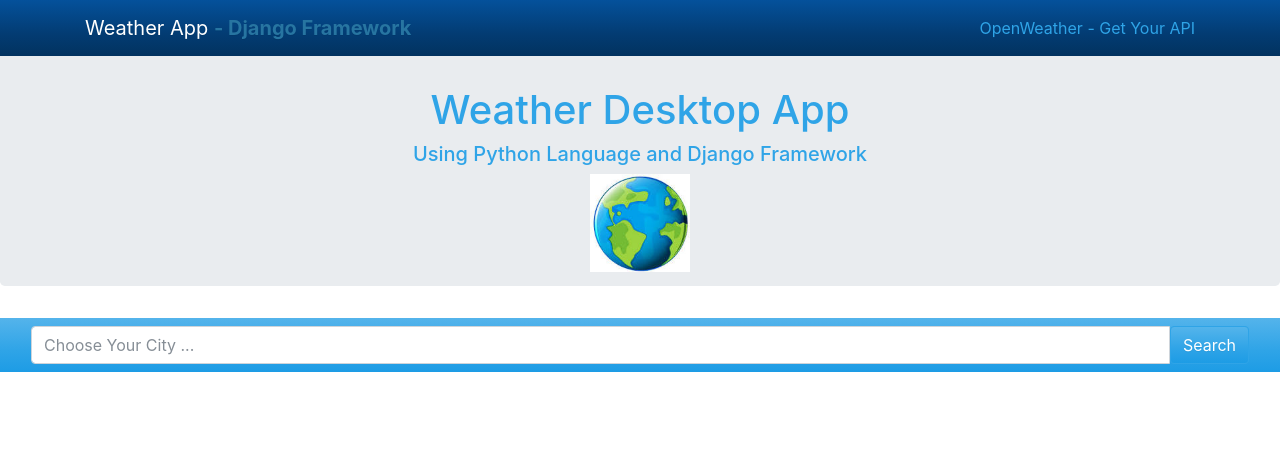
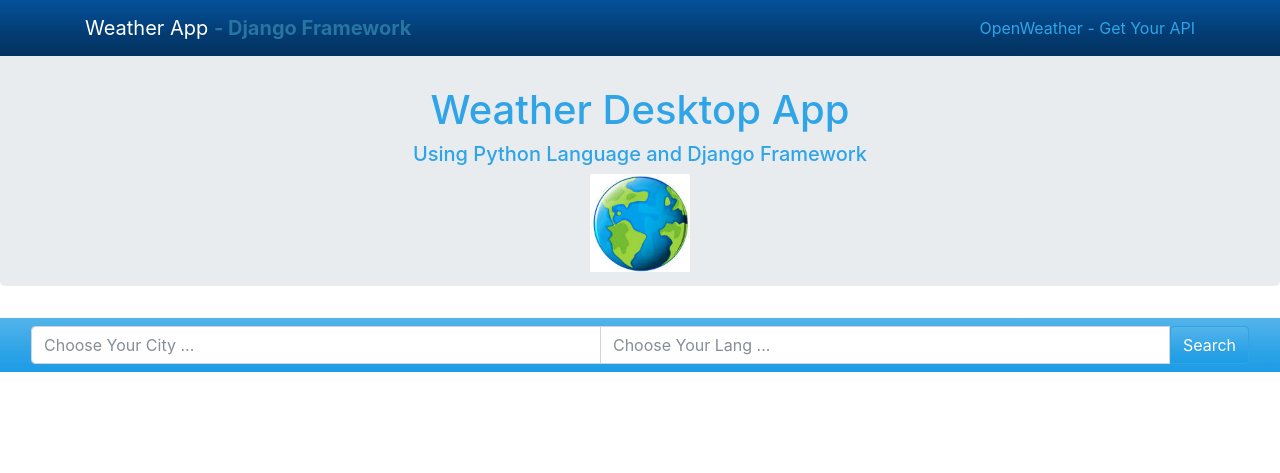
Before and after one commit to Divyanshukrishna/weather-api, a Django app: page / in a window 1280 px wide. Shown: the top 473 px of the page. Run offline with Django 5.2, Linux system fonts and the light colour scheme; some libraries are stand-ins or nearby versions.

Commit message:
language_chosen

```diff
--- a/myapp/views.py
+++ b/myapp/views.py
@@ -7,7 +7,8 @@ def home(request):
     data={}
     if request.method == 'POST':
         city = request.POST['city']
-        source = urllib.request.urlopen('https://api.openweathermap.org/data/2.5/weather?q=' + city + '&units=metric&appid=7e78767fc65fdb0b6643f2d2b1f581dc').read()
+        lang = request.POST['lang']
+        source = urllib.request.urlopen('https://api.openweathermap.org/data/2.5/weather?q=' + city + '&units=metric&lang=' + lang + '&appid=7e78767fc65fdb0b6643f2d2b1f581dc').read()
         list_of_data=json.loads(source)
         data={
             "country_code":str(list_of_data['sys']['country']),
--- a/templates/index.html
+++ b/templates/index.html
@@ -9,9 +9,11 @@
     integrity="sha512-dQLT/B7byn2LjN/DN4zeBKpwGV6qbidV0XiMRWQOL7TGrV7FkZFldkGG+DGMU+CQnMTcRZlUI7GMWt1j6akNew=="
     crossorigin="anonymous" />
   <title>Weather App </title>
+
 </head>
 
 <body>
+
   <div class="navbar navbar-expand-lg fixed-top navbar-dark bg-dark">
     <div class="container">
       <a href="{% url "home" %}" class="navbar-brand">Weather App <span style="color: rgb(39, 117, 161);"> <strong> - Django
@@ -35,6 +37,7 @@
       <div class=" input-group">
 
       <input type="text" class="form-control" name="city" placeholder="Choose Your City ...">
+      <input type="text" class="form-control" name="lang" placeholder="Choose Your Lang ...">
       <div class="input-group-btn">
         <button type="submit" class="btn btn-primary">Search</button>
       </div>
```
